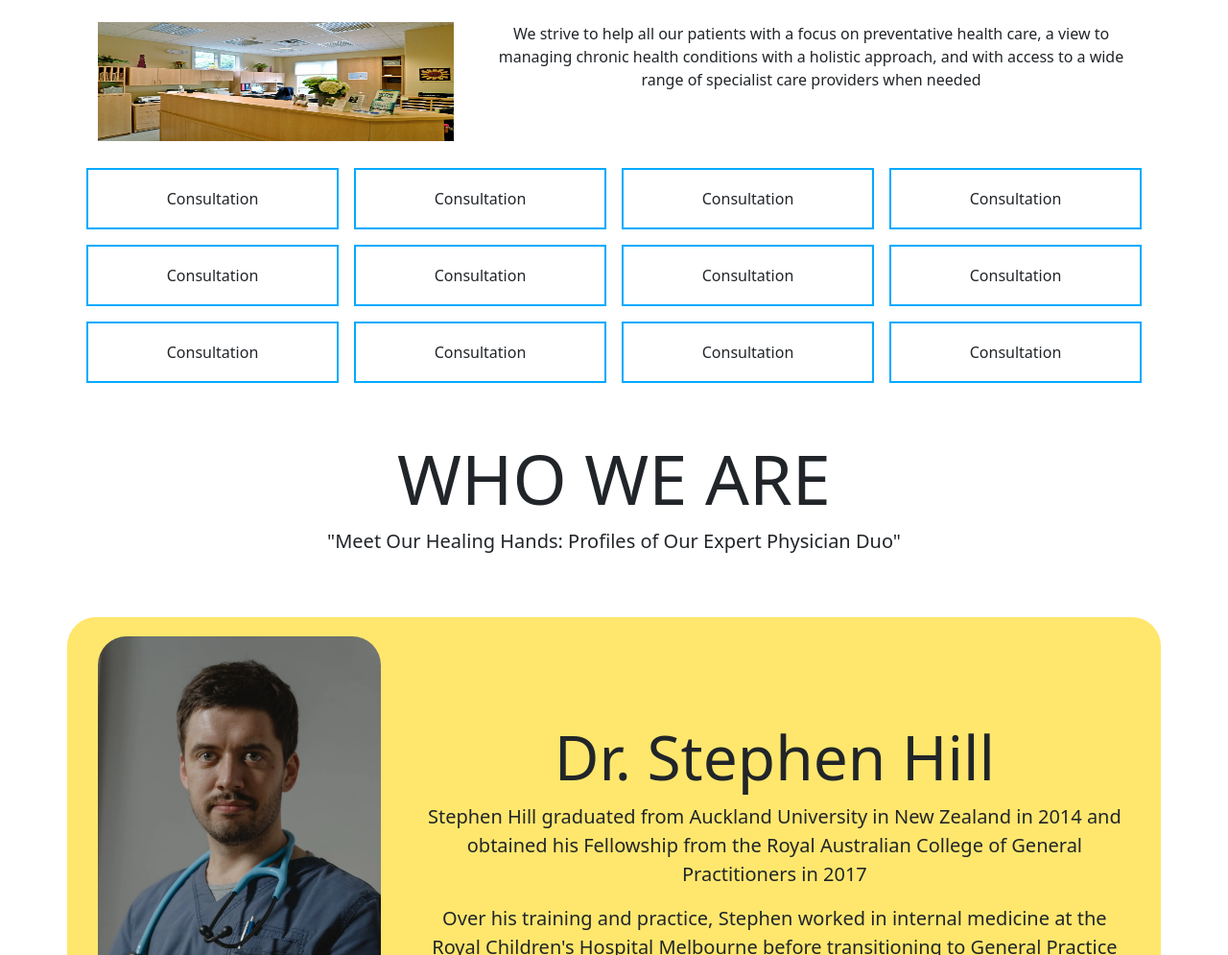
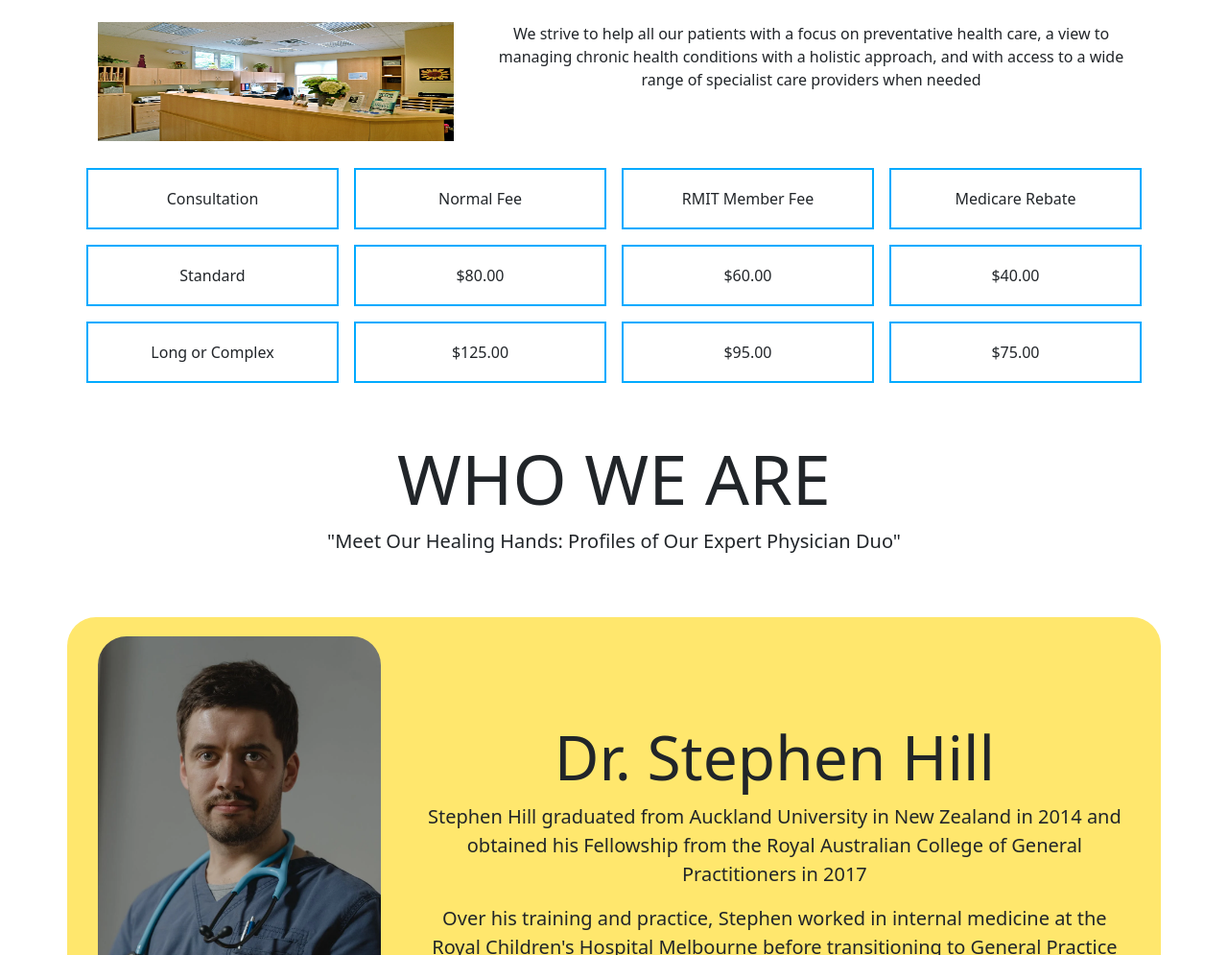
Before and after one commit to Anmol-Sharma21/Russel-StreetMedical, a plain HTML site: page index.html in a window 1280 px wide. Shown: the part 1184-2179 px from the top of the page at 96% size. Drawn offline with nearby package versions, Linux system fonts and the light colour scheme.

Commit message:
Update index.html

```diff
--- a/index.html
+++ b/index.html
@@ -83,7 +83,7 @@
             </div>
         </div>
 
-        <div class="about_us_table">
+        <div class="about_us_table" >
             <div class="cell m-2">
                 <div>
                     Consultation
@@ -91,17 +91,17 @@
             </div>
             <div class="cell m-2">
                 <div>
-                    Consultation
+                    Normal Fee
                 </div>
             </div>
             <div class="cell m-2">
                 <div>
-                    Consultation
+                    RMIT Member Fee
                 </div>
             </div>
             <div class="cell m-2">
                 <div>
-                    Consultation
+                    Medicare Rebate
                 </div>
             </div>
 
@@ -109,44 +109,44 @@
         <div class="about_us_table">
             <div class="cell m-2">
                 <div>
-                    Consultation
+                    Standard
                 </div>
             </div>
             <div class="cell m-2">
                 <div>
-                    Consultation
+                    $80.00
                 </div>
             </div>
             <div class="cell m-2">
                 <div>
-                    Consultation
+                    $60.00
                 </div>
             </div>
             <div class="cell m-2">
                 <div>
-                    Consultation
+                    $40.00
                 </div>
             </div>
         </div>
         <div class="about_us_table">
             <div class="cell m-2">
                 <div>
-                    Consultation
+                    Long or Complex
                 </div>
             </div>
             <div class="cell m-2">
                 <div>
-                    Consultation
+                    $125.00
                 </div>
             </div>
             <div class="cell m-2">
                 <div>
-                    Consultation
+                    $95.00
                 </div>
             </div>
             <div class="cell m-2">
                 <div>
-                    Consultation
+                    $75.00
                 </div>
             </div>
 
```
